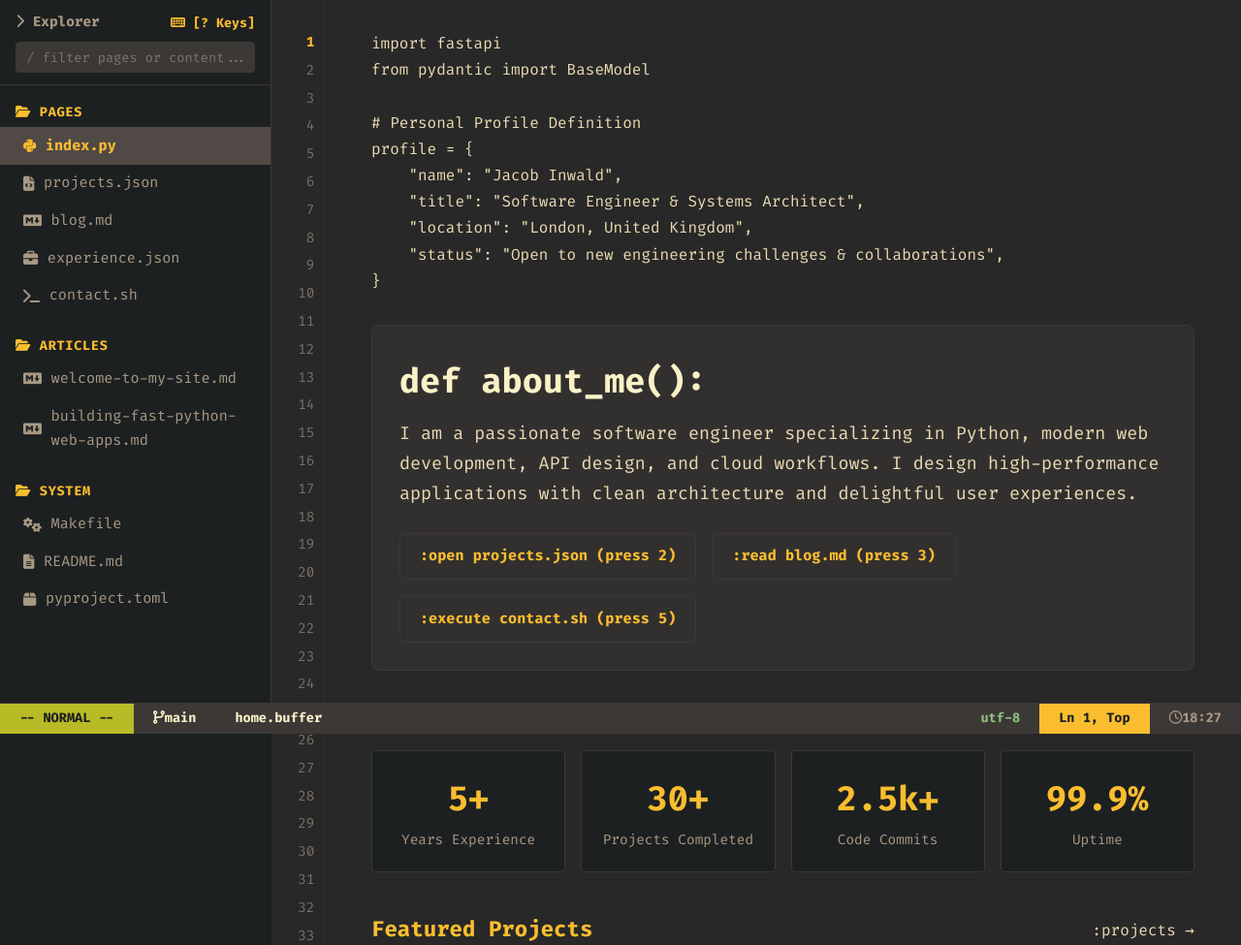
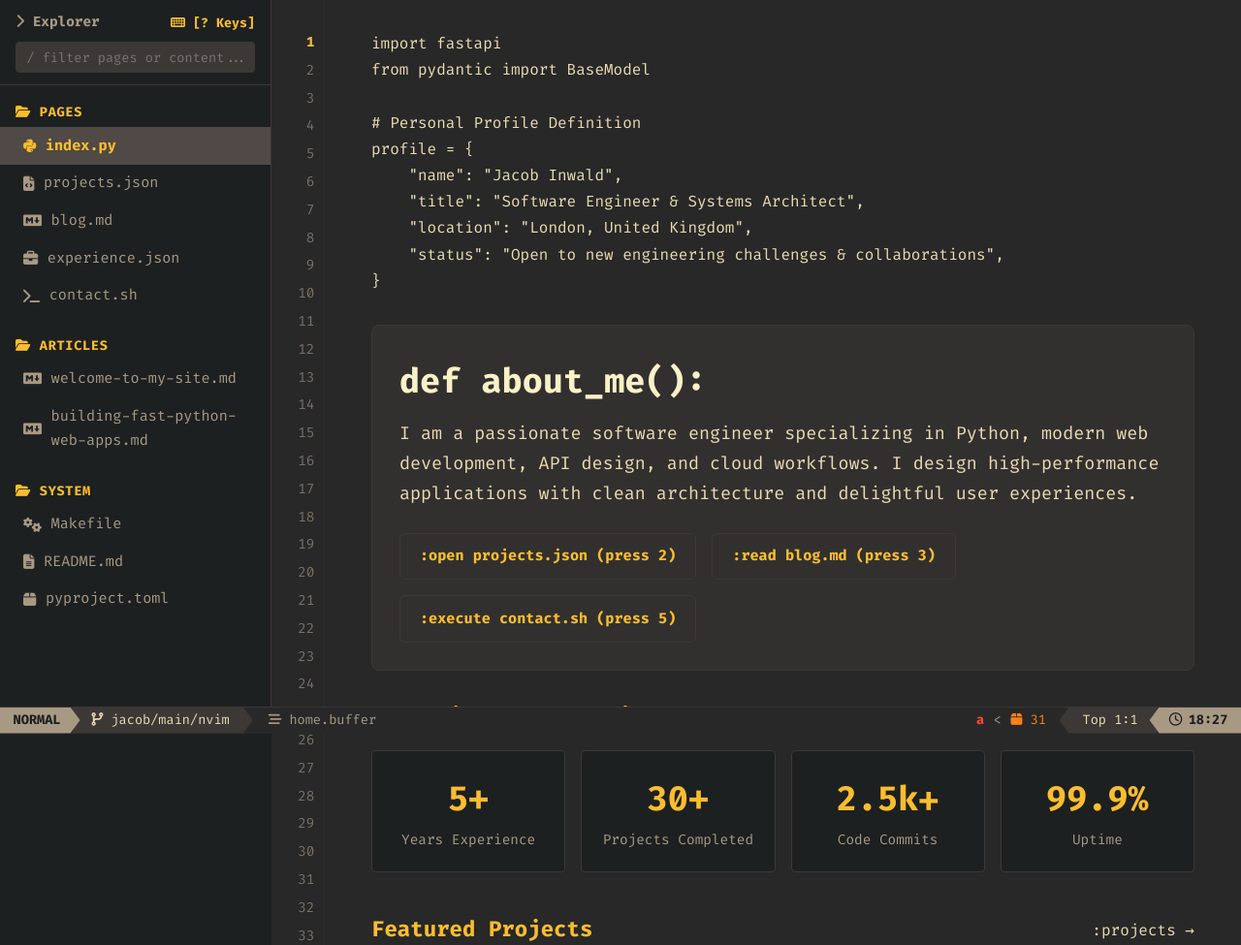
Before and after one commit to JacobInwald/jacobinwald.github.io, a FastAPI app: page / in a window 1280 px wide. Shown: the part 43-1018 px from the top of the page at 97% size. Run offline with FastAPI, Linux system fonts and the light colour scheme; some web fonts are replaced.

Commit message:
style: exact Powerline lualine statusbar matching screenshot

```diff
--- a/app/static/css/main.css
+++ b/app/static/css/main.css
@@ -142,7 +142,7 @@ a:hover {
 /* Fixed / Sticky Left Sidebar Explorer */
 .nvim-explorer {
   width: 280px;
-  height: calc(100vh - 74px);
+  height: calc(100vh - 70px);
   position: sticky;
   top: 42px;
   background: var(--bg-hard);
@@ -240,7 +240,7 @@ html.explorer-is-collapsed .nvim-explorer {
   background: var(--bg-normal);
   display: flex;
   min-width: 0;
-  align-items: flex-start; /* Prevents gutter from stretching parent height */
+  align-items: flex-start;
   position: relative;
 }
 
@@ -255,7 +255,7 @@ html.explorer-is-collapsed .nvim-explorer {
   background: var(--bg-normal);
   border-right: 1px solid rgba(255, 255, 255, 0.03);
   flex-shrink: 0;
-  overflow: hidden; /* Stops line elements from stretching height */
+  overflow: hidden;
   pointer-events: none;
 }
 
@@ -277,52 +277,102 @@ html.explorer-is-collapsed .nvim-explorer {
   margin: 0 auto;
 }
 
-/* Lualine Status Bar at Bottom */
+/* Authentic Powerline Lualine Status Bar matching screenshot */
 .lualine-bar {
   display: flex;
   align-items: center;
-  height: 32px;
-  background: var(--bg-status);
+  height: 28px;
+  background: #282828;
   font-size: 0.85rem;
+  font-family: var(--font-mono);
   user-select: none;
   border-top: 1px solid var(--border-color);
   position: sticky;
   bottom: 0;
   z-index: 100;
+  overflow: hidden;
 }
 
-.lualine-pill {
-  padding: 0 1.25rem;
+.lualine-section-left {
+  display: flex;
+  align-items: center;
+  height: 100%;
+}
+
+.lualine-mode-block {
+  background: #a89984;
+  color: #1d2021;
+  font-weight: 800;
+  padding: 0 1.25rem 0 0.85rem;
   height: 100%;
   display: flex;
   align-items: center;
-  font-weight: bold;
+  clip-path: polygon(0 0, calc(100% - 10px) 0, 100% 50%, calc(100% - 10px) 100%, 0 100%);
+  z-index: 3;
 }
 
-.pill-mode {
-  background: var(--gruv-green);
-  color: #1d2021;
+.lualine-branch-block {
+  background: #3c3836;
+  color: #ebdbb2;
+  height: 100%;
+  display: flex;
+  align-items: center;
+  gap: 0.5rem;
+  padding: 0 1.5rem 0 1.25rem;
+  margin-left: -8px;
+  clip-path: polygon(0 0, calc(100% - 10px) 0, 100% 50%, calc(100% - 10px) 100%, 0 100%);
+  z-index: 2;
 }
 
-.pill-git {
-  background: var(--bg-status);
-  color: var(--fg-bright);
+.lualine-file-block {
+  background: #282828;
+  color: #a89984;
+  height: 100%;
+  display: flex;
+  align-items: center;
+  gap: 0.5rem;
+  padding: 0 1rem;
+  z-index: 1;
 }
 
-.lualine-right-group {
+.lualine-section-right {
   margin-left: auto;
   display: flex;
+  align-items: center;
   height: 100%;
 }
 
-.pill-pos {
-  background: var(--gruv-yellow);
-  color: #1d2021;
+.lualine-stat-block {
+  display: flex;
+  align-items: center;
+  gap: 0.6rem;
+  padding: 0 0.85rem;
+  font-size: 0.85rem;
 }
 
-.pill-time {
-  background: var(--bg-status);
-  color: var(--fg-muted);
+.lualine-pos-block {
+  background: #3c3836;
+  color: #ebdbb2;
+  height: 100%;
+  display: flex;
+  align-items: center;
+  padding: 0 1.25rem 0 1.5rem;
+  margin-right: -8px;
+  clip-path: polygon(10px 0, 100% 0, 100% 100%, 10px 100%, 0 50%);
+  z-index: 2;
+}
+
+.lualine-time-block {
+  background: #a89984;
+  color: #1d2021;
+  font-weight: 800;
+  height: 100%;
+  display: flex;
+  align-items: center;
+  gap: 0.4rem;
+  padding: 0 0.85rem 0 1.25rem;
+  clip-path: polygon(10px 0, 100% 0, 100% 100%, 10px 100%, 0 50%);
+  z-index: 3;
 }
 
 /* Cards & Content Components */
--- a/app/static/js/app.js
+++ b/app/static/js/app.js
@@ -18,15 +18,14 @@ document.addEventListener('DOMContentLoaded', () => {
   const gutter = document.getElementById('line-numbers-gutter');
   const editorBody = document.querySelector('.editor-body');
 
-  // 1. Calculate Line Numbers Strictly Based on Content Height Without Feedback Loops
+  // 1. Line Numbers Calculation
   function generateLineNumbers() {
     if (!gutter || !editorBody) return;
 
     const contentHeight = editorBody.clientHeight;
-    const lineHeight = 28.8; // Exact height per line
+    const lineHeight = 28.8;
     const exactLineCount = Math.max(1, Math.round(contentHeight / lineHeight));
 
-    // Only update innerHTML if line count actually changed to prevent DOM thrashing
     if (gutter.children.length === exactLineCount) return;
 
     const currentScrollLine = Math.min(
@@ -45,7 +44,7 @@ document.addEventListener('DOMContentLoaded', () => {
   generateLineNumbers();
   window.addEventListener('resize', generateLineNumbers);
 
-  // 2. Sidebar Toggle Logic
+  // 2. Sidebar Toggle
   function toggleSidebar() {
     if (!explorer) return;
     explorer.classList.toggle('collapsed');
@@ -57,7 +56,6 @@ document.addEventListener('DOMContentLoaded', () => {
     explorer.classList.add('collapsed');
   }
 
-  // Remove pre-render class after initial state is applied to allow smooth user toggling
   requestAnimationFrame(() => {
     document.documentElement.classList.remove('explorer-is-collapsed');
   });
@@ -66,7 +64,7 @@ document.addEventListener('DOMContentLoaded', () => {
     sidebarToggleBtn.addEventListener('click', toggleSidebar);
   }
 
-  // 3. Live Time Update
+  // 3. Time Update
   function updateTime() {
     if (!timeEl) return;
     const now = new Date();
@@ -77,16 +75,16 @@ document.addEventListener('DOMContentLoaded', () => {
   setInterval(updateTime, 10000);
   updateTime();
 
-  // 4. Statusline & Mode Handling
+  // 4. Statusline Mode & Scroll Pos (Matching screenshot: 39% 189:16)
   function setMode(newMode) {
     mode = newMode;
     if (!modeEl) return;
-    modeEl.textContent = `-- ${mode} --`;
+    modeEl.textContent = mode;
     if (mode === 'SEARCH') {
-      modeEl.style.background = 'var(--gruv-yellow)';
+      modeEl.style.background = '#fabd2f';
       modeEl.style.color = '#1d2021';
     } else {
-      modeEl.style.background = 'var(--gruv-green)';
+      modeEl.style.background = '#a89984';
       modeEl.style.color = '#1d2021';
     }
   }
@@ -102,9 +100,8 @@ document.addEventListener('DOMContentLoaded', () => {
     else if (pct >= 99) label = 'Bot';
 
     const line = Math.floor(current / 28.8) + 1;
-    posEl.textContent = `Ln ${line}, ${label}`;
+    posEl.textContent = `${label} ${line}:1`;
 
-    // Highlight current line number in gutter
     if (gutter && gutter.children.length > 0) {
       const lineDivs = gutter.children;
       const targetIdx = Math.min(lineDivs.length - 1, line - 1);
@@ -121,7 +118,7 @@ document.addEventListener('DOMContentLoaded', () => {
   window.addEventListener('scroll', updateScrollPos);
   updateScrollPos();
 
-  // 5. Explorer Sidebar Live Search
+  // 5. Live Search
   if (explorerSearch) {
     explorerSearch.addEventListener('focus', () => setMode('SEARCH'));
     explorerSearch.addEventListener('blur', () => setMode('NORMAL'));
@@ -142,7 +139,7 @@ document.addEventListener('DOMContentLoaded', () => {
     });
   }
 
-  // 6. Vim Keyboard Engine (<Space> e + j/k + 1..5)
+  // 6. Vim Shortcuts
   document.addEventListener('keydown', (e) => {
     const isEditing = ['INPUT', 'TEXTAREA'].includes(document.activeElement.tagName);
 
@@ -162,7 +159,6 @@ document.addEventListener('DOMContentLoaded', () => {
     if (isEditing) return;
 
     if (mode === 'NORMAL') {
-      // Check <Space> e key combination
       if (e.code === 'Space') {
         e.preventDefault();
         spacePressed = true;
@@ -212,7 +208,6 @@ document.addEventListener('DOMContentLoaded', () => {
           toggleHelpModal();
           break;
 
-        // Quick Buffer Nav 1..5
         case '1':
           window.location.href = '/';
           break;
@@ -232,7 +227,7 @@ document.addEventListener('DOMContentLoaded', () => {
     }
   });
 
-  // 7. Help Modal Controls
+  // 7. Modal
   function toggleHelpModal() {
     if (!helpModal) return;
     helpModal.style.display = helpModal.style.display === 'flex' ? 'none' : 'flex';
--- a/app/templates/base.html
+++ b/app/templates/base.html
@@ -122,16 +122,28 @@
       </div>
     </div>
 
-    <!-- Lualine Status Bar at Bottom -->
+    <!-- Powerline Lualine Status Bar matching user screenshot -->
     <footer class="lualine-bar">
-      <div class="lualine-pill pill-mode" id="lualine-mode">-- NORMAL --</div>
-      <div class="lualine-pill pill-git"><i class="fa-solid fa-code-branch"></i> main</div>
-      <div class="lualine-pill" style="color: var(--fg-bright);">{{ active_page }}.buffer</div>
+      <div class="lualine-section-left">
+        <div class="lualine-mode-block" id="lualine-mode">NORMAL</div>
+        <div class="lualine-branch-block">
+          <i class="fa-solid fa-code-branch"></i> jacob/main/nvim
+        </div>
+        <div class="lualine-file-block">
+          <i class="fa-solid fa-bars-staggered"></i> {{ active_page }}.buffer
+        </div>
+      </div>
 
-      <div class="lualine-right-group">
-        <div class="lualine-pill" style="color: var(--gruv-aqua);">utf-8</div>
-        <div class="lualine-pill pill-pos" id="lualine-pos">Ln 1, Top</div>
-        <div class="lualine-pill pill-time" id="lualine-time"><i class="fa-regular fa-clock"></i> 19:25</div>
+      <div class="lualine-section-right">
+        <div class="lualine-stat-block">
+          <span style="color: var(--gruv-red); font-weight: bold;">a</span>
+          <span style="color: var(--fg-muted);">&lt;</span>
+          <span style="color: var(--gruv-orange);"><i class="fa-solid fa-box"></i> 31</span>
+        </div>
+        <div class="lualine-pos-block" id="lualine-pos">Top 1:1</div>
+        <div class="lualine-time-block" id="lualine-time">
+          <i class="fa-regular fa-clock"></i> 19:26
+        </div>
       </div>
     </footer>
   </div>
```
